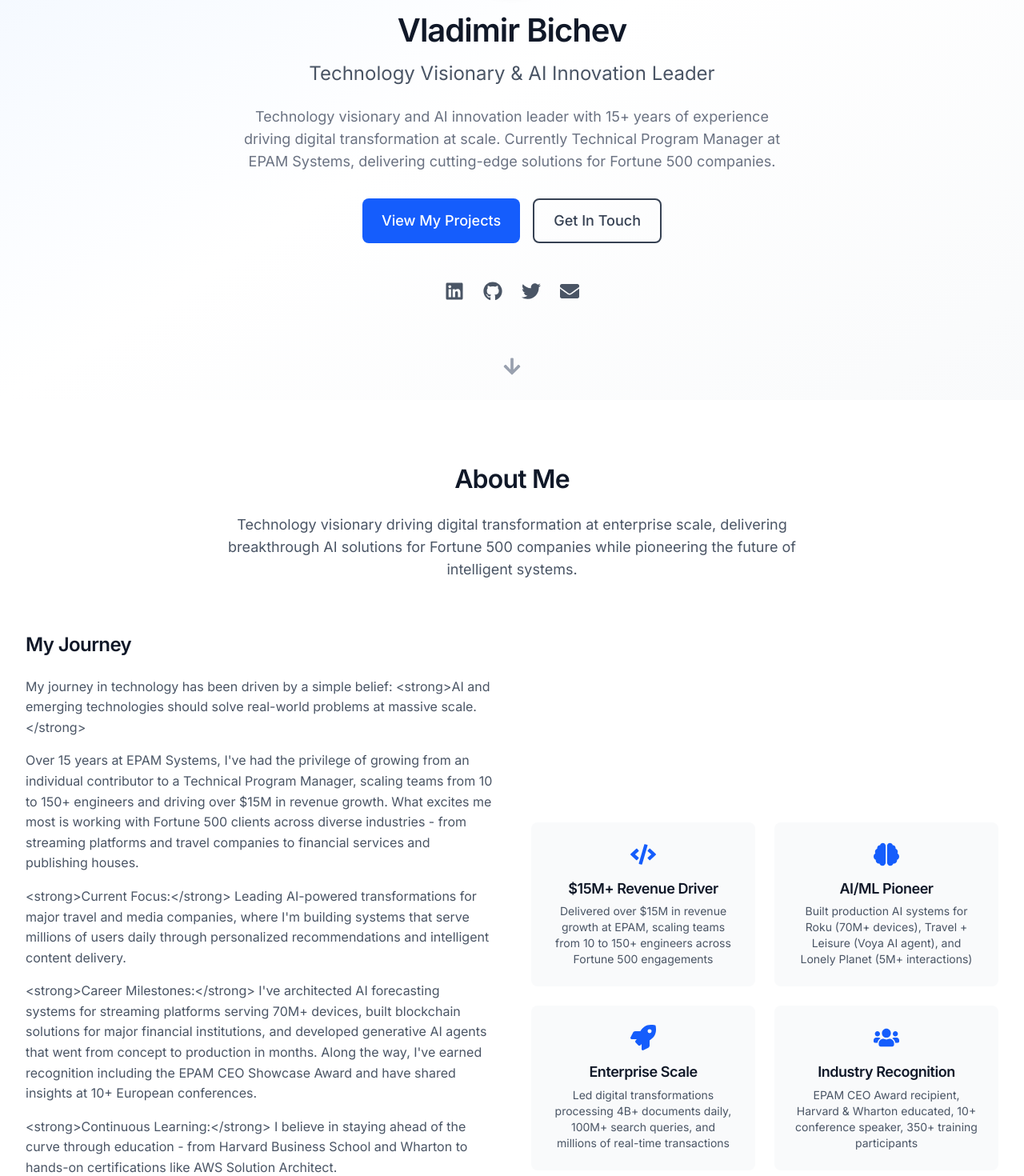
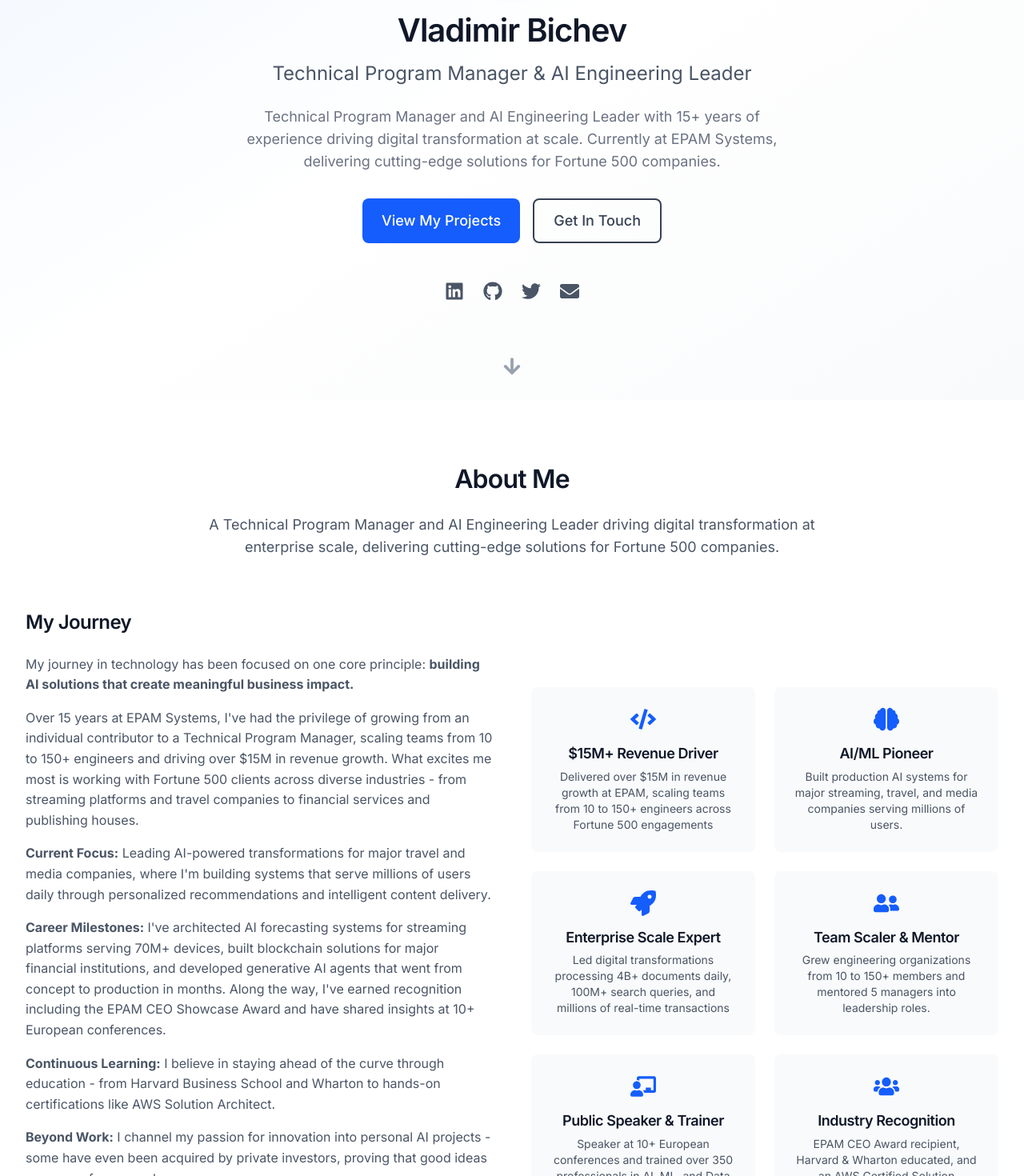
Before and after one commit to Bichev/personal-brand, a Next.js app: page / in a window 1280 px wide. Shown: the part 300-1770 px from the top of the page at 80% size. Built offline with nearby package versions, Linux system fonts and the light colour scheme.

Commit message:
Bio update

```diff
--- a/src/components/AboutSection.tsx
+++ b/src/components/AboutSection.tsx
@@ -1,7 +1,7 @@
 'use client';
 
 import { motion } from 'framer-motion';
-import { FaCode, FaRocket, FaBrain, FaUsers } from 'react-icons/fa';
+import { FaCode, FaRocket, FaBrain, FaUsers, FaUserFriends, FaChalkboardTeacher } from 'react-icons/fa';
 import { PERSONAL_INFO, SKILLS } from '@/lib/constants';
 import { SectionProps } from '@/types';
 
@@ -15,17 +15,27 @@
     {
       icon: <FaBrain className="w-8 h-8" />,
       title: 'AI/ML Pioneer',
-      description: 'Built production AI systems for Roku (70M+ devices), Travel + Leisure (Voya AI agent), and Lonely Planet (5M+ interactions)',
+      description: 'Built production AI systems for major streaming, travel, and media companies serving millions of users.',
     },
     {
       icon: <FaRocket className="w-8 h-8" />,
-      title: 'Enterprise Scale',
+      title: 'Enterprise Scale Expert',
       description: 'Led digital transformations processing 4B+ documents daily, 100M+ search queries, and millions of real-time transactions',
+    },
+    {
+      icon: <FaUserFriends className="w-8 h-8" />,
+      title: 'Team Scaler & Mentor',
+      description: 'Grew engineering organizations from 10 to 150+ members and mentored 5 managers into leadership roles.',
+    },
+    {
+      icon: <FaChalkboardTeacher className="w-8 h-8" />,
+      title: 'Public Speaker & Trainer',
+      description: 'Speaker at 10+ European conferences and trained over 350 professionals in AI, ML, and Data Architecture.',
     },
     {
       icon: <FaUsers className="w-8 h-8" />,
       title: 'Industry Recognition',
-      description: 'EPAM CEO Award recipient, Harvard & Wharton educated, 10+ conference speaker, 350+ training participants',
+      description: 'EPAM CEO Award recipient, Harvard & Wharton educated, and an AWS Certified Solution Architect.',
     },
   ];
 
@@ -43,7 +53,7 @@
             About Me
           </h2>
           <p className="text-lg text-gray-600 dark:text-gray-300 max-w-3xl mx-auto">
-            Technology visionary driving digital transformation at enterprise scale, delivering breakthrough AI solutions for Fortune 500 companies while pioneering the future of intelligent systems.
+            A Technical Program Manager and AI Engineering Leader driving digital transformation at enterprise scale, delivering cutting-edge solutions for Fortune 500 companies.
           </p>
         </motion.div>
 
@@ -60,9 +70,11 @@
             </h3>
             <div className="prose prose-lg text-gray-600 dark:text-gray-300 max-w-none">
               {PERSONAL_INFO.longBio.split('\n\n').map((paragraph, index) => (
-                <p key={index} className="mb-4">
-                  {paragraph}
-                </p>
+                <p
+                  key={index}
+                  className="mb-4"
+                  dangerouslySetInnerHTML={{ __html: paragraph }}
+                />
               ))}
             </div>
           </motion.div>
--- a/src/lib/constants.ts
+++ b/src/lib/constants.ts
@@ -2,19 +2,19 @@
 
 export const SITE_CONFIG = {
   name: 'Vladimir Bichev',
-  title: 'Vladimir Bichev - Technology Visionary & AI Innovation Leader',
-  description: 'Technology visionary and AI innovation leader with 15+ years of experience driving digital transformation at scale. Currently Technical Program Manager at EPAM Systems, delivering cutting-edge solutions for Fortune 500 companies.',
+  title: 'Vladimir Bichev - Technical Program Manager & AI Engineering Leader',
+  description: 'Technical Program Manager and AI Engineering Leader with 15+ years of experience driving digital transformation at scale. Currently at EPAM Systems, delivering cutting-edge solutions for Fortune 500 companies.',
   url: 'https://vladimirbichev.com',
   ogImage: '/og-image.jpg',
-  tagline: 'Technology Visionary & AI Innovation Leader',
+  tagline: 'Technical Program Manager & AI Engineering Leader',
   shortBio: 'Bridging AI capabilities with real-world applications through innovative development and strategic leadership.',
 };
 
 export const PERSONAL_INFO = {
   name: 'Vladimir Bichev',
-  tagline: 'Technology Visionary & AI Innovation Leader',
-  shortBio: 'Technology visionary and AI innovation leader with 15+ years of experience driving digital transformation at scale. Currently Technical Program Manager at EPAM Systems, delivering cutting-edge solutions for Fortune 500 companies.',
-  longBio: `My journey in technology has been driven by a simple belief: <strong>AI and emerging technologies should solve real-world problems at massive scale.</strong>
+  tagline: 'Technical Program Manager & AI Engineering Leader',
+  shortBio: 'Technical Program Manager and AI Engineering Leader with 15+ years of experience driving digital transformation at scale. Currently at EPAM Systems, delivering cutting-edge solutions for Fortune 500 companies.',
+  longBio: `My journey in technology has been focused on one core principle: <strong>building AI solutions that create meaningful business impact.</strong>
 
 Over 15 years at EPAM Systems, I've had the privilege of growing from an individual contributor to a Technical Program Manager, scaling teams from 10 to 150+ engineers and driving over $15M in revenue growth. What excites me most is working with Fortune 500 clients across diverse industries - from streaming platforms and travel companies to financial services and publishing houses.
 
```
